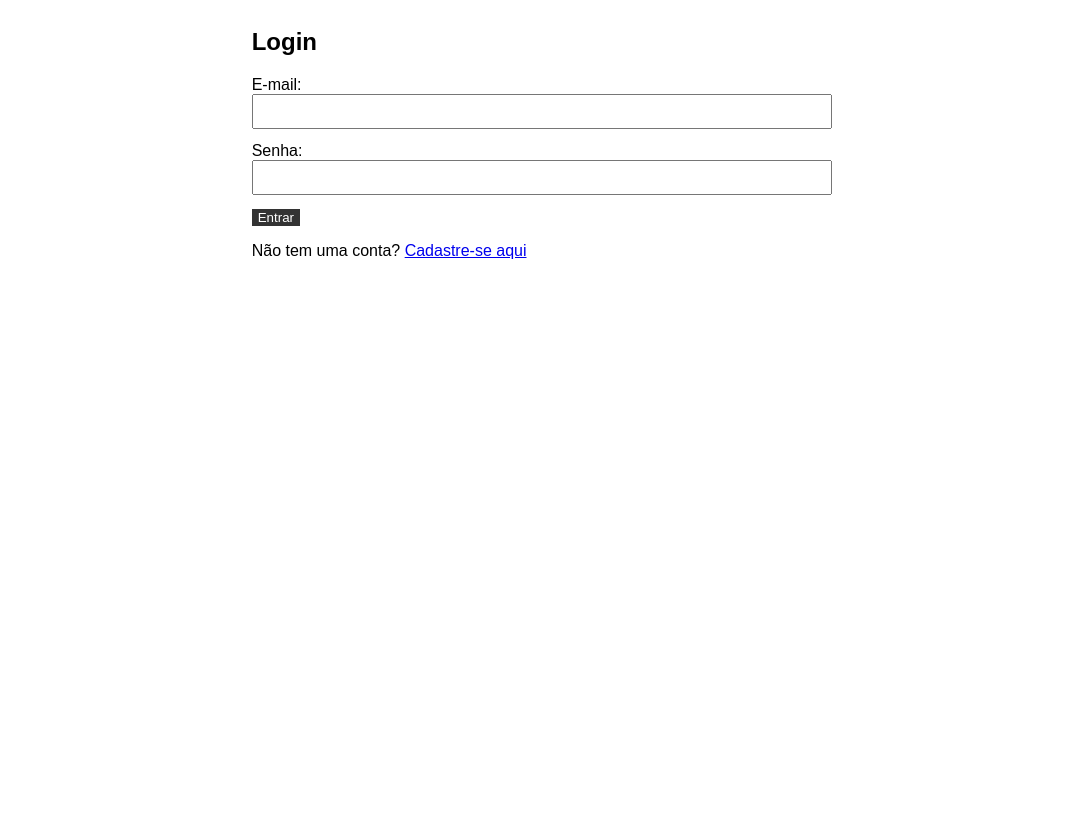
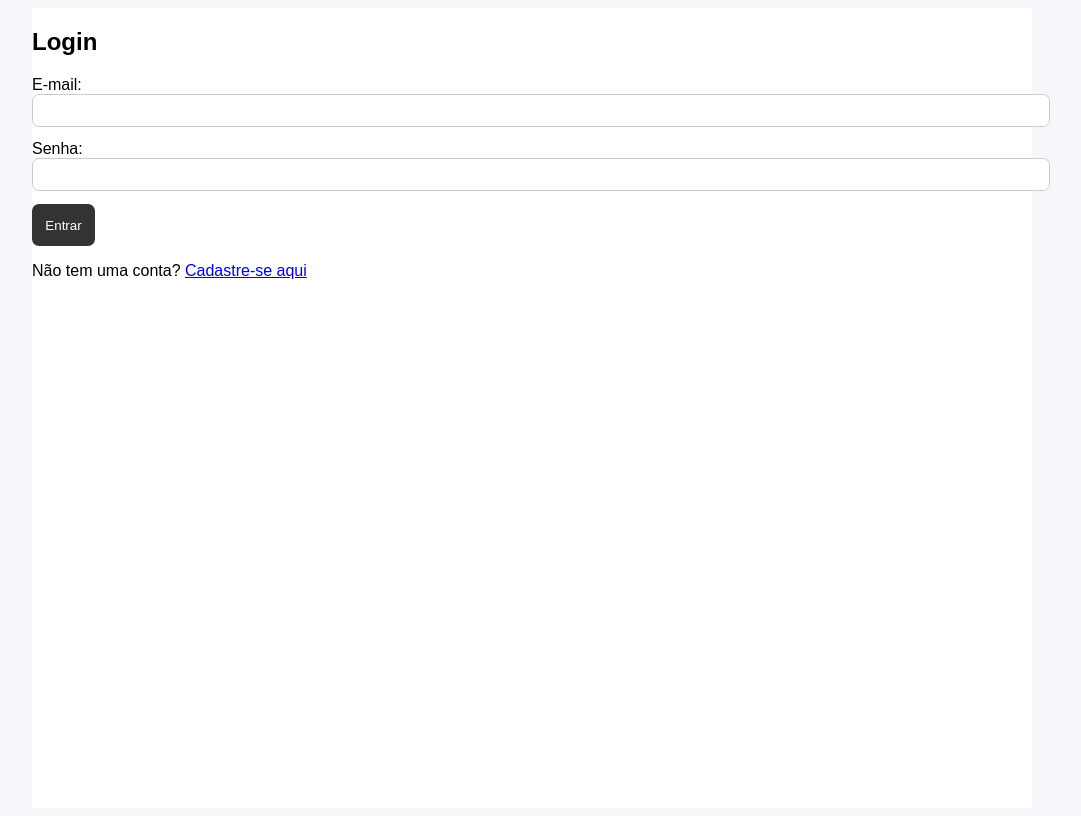
Before and after one commit to guiziinn90/proj_estoque_3b, a Flask app: page /autenticacao in a window 1280 px wide. Shown: the whole page, without its empty margins (108-1189 px from the left). Before the commit the page ends 259 px from the top, so only its background shows below. Run offline with Flask 3, Linux system fonts and the light colour scheme; some libraries are stand-ins or nearby versions.

Commit message:
ultima edicao 01/10/25

```diff
--- a/static/style.css
+++ b/static/style.css
@@ -3,20 +3,32 @@ body {
     display: flex;
     flex-direction: column;
     align-items: center;
+    background-color: #f5f7fa;
+}
+
+.container{
+    display: block;
+    justify-content: center;
+    width: 1000px;
+    height: 800px;
+    background-color: #fff;
 }
 
 input, textarea{
     width: 100%;
     padding: 0.5rem;
     margin-bottom: 1em;
+    border-radius: 7px;
+    border: 1px solid #ccc;
 }
 
 button {
     background-color: #333;
     color: white;
-
+    padding: 1em;
     border: none;
     cursor: pointer;
+    border-radius: 7px;
 }
 
 table {
--- a/templates/autenticacao.html
+++ b/templates/autenticacao.html
@@ -20,7 +20,6 @@
             <button type="submit">Entrar</button>
         </form>
         <p>Não tem uma conta? <a href="{{ url_for('cadastro_usuario') }}">Cadastre-se aqui</a></p>
-
     </div>
 </body>
 </html>
--- a/templates/cadastro_produto.html
+++ b/templates/cadastro_produto.html
@@ -9,7 +9,7 @@
 <body>
     <div class="container">
         <div class="header">
-            <h1>Olá, {{ usuario }}</h1>
+            <h1>Olá, {{ usuarios }}!</h1>
             <div class="nav-links">
                 <a href="{{ url_for('estoque') }}">Ver Estoque</a>
                 <a href="{{ url_for('logout') }}">Sair</a>
```
